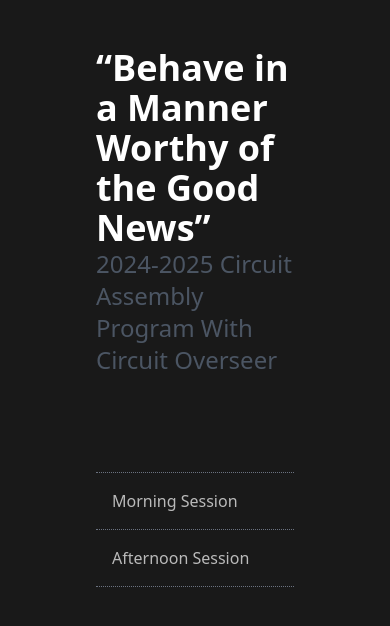
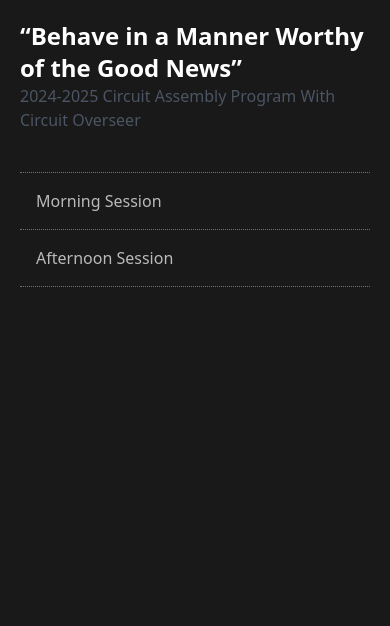
Before and after one commit to jezzar042015/co24-timer, a Vue app: page / in a window 390 px wide. Shown: the top 626 px of the page. Built offline with nearby package versions, Linux system fonts and the light colour scheme.

Commit message:
mobile responsive

```diff
--- a/package.json
+++ b/package.json
@@ -4,7 +4,7 @@
   "version": "0.0.0",
   "type": "module",
   "scripts": {
-    "dev": "vite",
+    "dev": "vite --host",
     "build": "vue-tsc -b && vite build",
     "preview": "vite preview"
   },
--- a/src/components/TheHome.vue
+++ b/src/components/TheHome.vue
@@ -1,16 +1,17 @@
 <template>
     <div class="bg-black/90">
-        <div class="pt-12 px-24 h-screen max-w-5xl min-w-3xl m-auto shadow-xl shadow-white/5">
+        <div class="p-5 md:pt-12 md:px-24 h-screen max-w-5xl min-w-3xl m-auto shadow-xl shadow-white/5">
             <div>
-                <h1 class="text-4xl font-bold text-white">“Behave in a Manner Worthy of the Good News”</h1>
-                <h2 class="text-2xl text-gray-600">2024-2025 Circuit Assembly Program With Circuit Overseer</h2>
+                <h1 class="text-2xl md:text-4xl font-bold text-white">“Behave in a Manner Worthy of the Good News”</h1>
+                <h2 class="text-md md:text-2xl text-gray-600">2024-2025 Circuit Assembly Program With Circuit Overseer
+                </h2>
             </div>
-            <div class="mt-24 flex flex-col">
+            <div class="mt-10 md:mt-24 flex flex-col">
                 <div v-for="session in sessions" :key="session.id" @click="loadSession(session.id)"
                     class="p-4 cursor-pointer text-white/70 hover:bg-white/10 first:border-t border-b border-dotted border-gray-500">
                     {{ session.display }}
                 </div>
-             </div>
+            </div>
         </div>
     </div>
 </template>
--- a/src/components/TheTimer.vue
+++ b/src/components/TheTimer.vue
@@ -1,7 +1,7 @@
 <template>
     <div id="timer" @click="showControls" :class="timerClass">
         <div id="speakers" v-show="timerStore.controls"
-            class="flex flex-col gap-2 absolute left-0 h-full w-80 bg-black/50 text-zinc-50 pl-4 pr-2 pt-4 pb-2 shadow-xl">
+            class="flex flex-col gap-2 absolute left-0 h-full w-full md:w-80 bg-black/50 text-zinc-50 pl-4 pr-2 pt-4 pb-2 shadow-xl">
             <div class="flex justify-between uppercase pl-2 ">
                 <div>{{ partStore.parts.name }}</div>
                 <div @click="gotoHome" class="pr-3">
@@ -10,10 +10,13 @@
             </div>
             <hr>
             <PartsList />
+            <div class="md:hidden p-3 bg-red-500/40 rounded-sm text-sm">
+                Note: Use bigger screens to use the timer!
+            </div>
         </div>
 
-        <TimerDigits />
-        <TimerControls v-show="timerStore.controls" />
+            <TimerDigits class="hidden md:flex" />
+            <TimerControls v-show="timerStore.controls" class="hidden md:flex"/>
     </div>
 </template>
 
```
